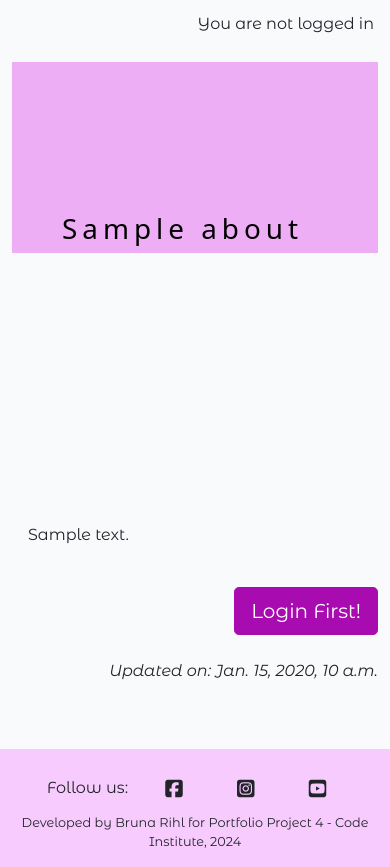
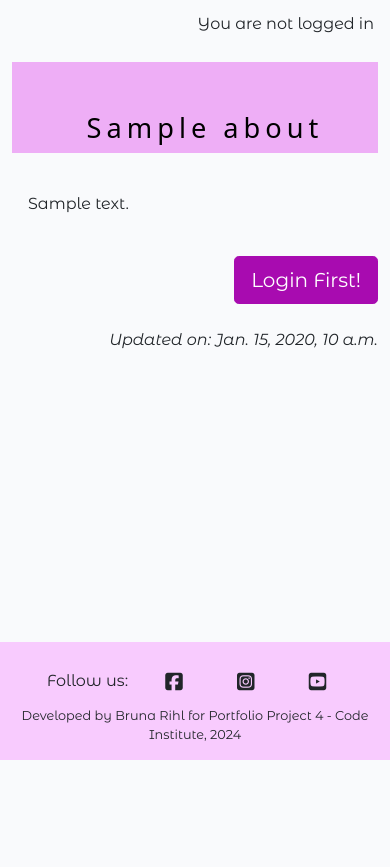
Before and after one commit to BrunaRihl/starlight-consultations, a Django app: page /about/ in a window 390 px wide. Shown: the part 84-951 px from the top of the page. After the commit the page ends 844 px from the top, so only its background shows below. Run offline with Django 3.2, Linux system fonts and the light colour scheme; tables that the repository leaves empty hold one stand-in row (values such as "Sample post"); some libraries are stand-ins or nearby versions; some web fonts are replaced.

Commit message:
style: Add responsive styles to about page for smaller and medium screens

```diff
--- a/static/css/style.css
+++ b/static/css/style.css
@@ -9,16 +9,21 @@
     font-size: 130%;
 }
 
+main {
+    padding-bottom: 10%;
+
+}
+
 .main-bg {
-    background-color:  #F9FAFC;
+    background-color: #F9FAFC;
 }
 
 .margin-top-div{
-    margin-top: 50px ;
+    margin-top: 50px !important;
 }
 
 .margin-bottom-div{
-    margin-bottom: 50px ;
+    margin-bottom: 20px !important;
 }
 
 
@@ -89,7 +94,6 @@
 
 /*-- footer --*/
 
-
 .copyright{
     font-size: 80%;
 }
@@ -115,7 +119,7 @@
     letter-spacing: 5px;
     background-color: #eeaef6;
     color: black;
-    padding-left: 50px;
+    padding-left: 30px;
     padding-top: 150px;
 }
 
@@ -218,6 +222,14 @@
 
 
 /* Additional styles for smaller screens */
+@media (max-width: 995px) {
+    .masthead-text h1 {
+        font-size: 170% !important
+      }
+
+    font-size: ;
+}
+
 @media (max-width: 768px) {
     .table th, .table td {
       font-size: 14px;
@@ -226,4 +238,20 @@
         padding: 10px;
     }
 
+    .masthead {
+        height: auto;
+    }
+    .masthead-text {
+        padding-top: 50px;
+        padding-left: 20px;
+        text-align: center;
+    }
+    .masthead-image {
+        text-align: center;
+    }
+    .masthead-image img {
+        width: 80%;
+    }
+
+
   }
```
